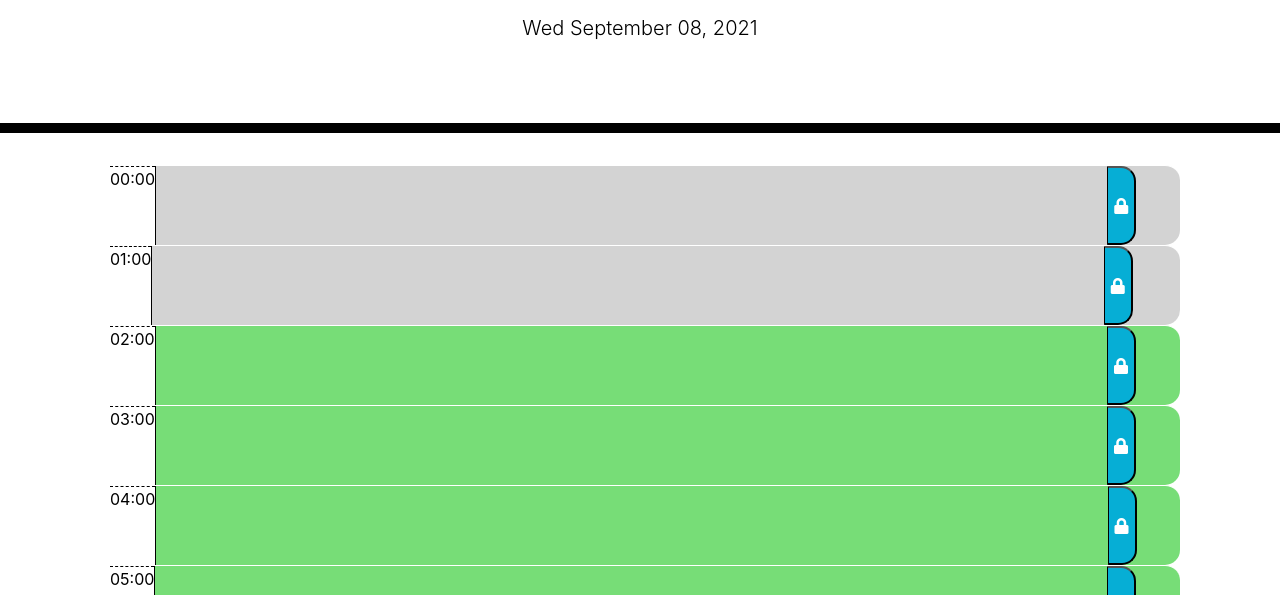
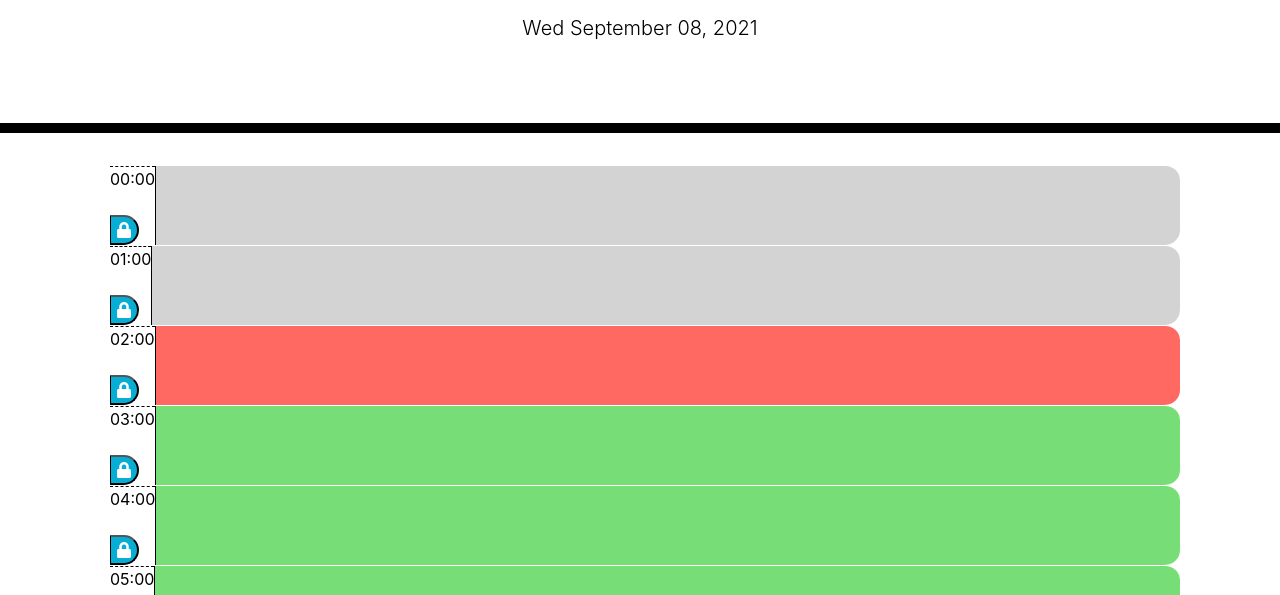
Before and after one commit to steven-sosebee/day-planner, a plain HTML site: page index.html in a window 1280 px wide. Shown: the part 191-786 px from the top of the page. Drawn offline with nearby package versions, Linux system fonts and the light colour scheme.

Commit message:
fixed but in colorCode function to display present box correctly

```diff
--- a/assets/css/style.css
+++ b/assets/css/style.css
@@ -11,7 +11,7 @@
     color: #000000;
     border-left: 1px solid black;
     padding: 10px;
-    width: 89% ;
+    /* width: 89% ;     */
   }
 
   .jumbotron {
@@ -36,6 +36,7 @@
     width: 100%;
     height: 80px;
     border-top: 1px solid white;
+    position:relative;
   }
 
   .hour {
@@ -65,7 +66,8 @@
     border-bottom-right-radius: 15px;
     background-color: #06aed5;
     color: white;
-    display: inline-block;
+    position:absolute;
+    align-self: flex-end;
   }
 
   .saveBtn i:hover {
--- a/assets/js/script.js
+++ b/assets/js/script.js
@@ -17,10 +17,10 @@ var startTime = moment("00:00", "HH:mm");
 var endTime = moment("24:00", "HH:mm");
 
 function colorCode(time) {
-    if (time < currentTime.format("HH")) {
+    if (time < currentTime.format("HH:00")) {
         return "past";
     } else {
-        if (time > currentTime.format("HH")) {
+        if (time > currentTime.format("HH:00")) {
             return "future";
         } else {
             return "present";
@@ -31,7 +31,7 @@ function createCalendar() {
     console.log("createCalendar");
     var workingHours = moment.duration(endTime.diff(startTime)).asHours();
     for (var i = 0; i < workingHours; i++) {
-        var timeBlock = $("<li data-hour='' class='row time-block'>");
+        var timeBlock = $("<li data-hour='' class='row time-block description d-flex'>");
         var saveBtn = $("<button class='saveBtn'>");
         var timeLabel = $("<div class='hour'>");
         var meetingLabel = $("<input class='description textarea body'>")
```
